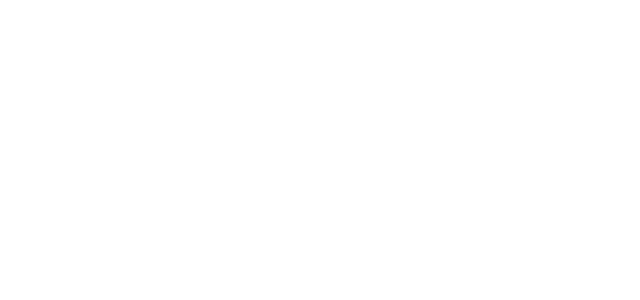
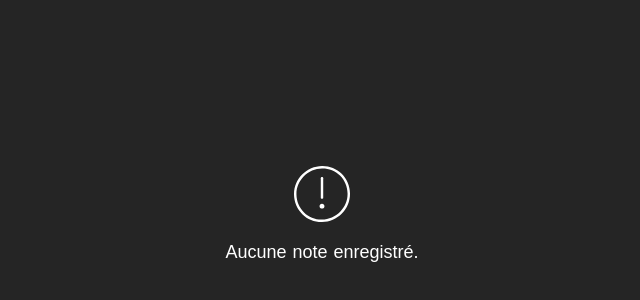
Before and after one commit to DevDams/pinky-note-v2, a Nuxt app: page / in a window 1280 px wide. Shown: the part 184-484 px from the top of the page, without its empty margins (318-958 px from the left). Built offline with nearby package versions, Linux system fonts and the light colour scheme.

Commit message:
init project, add tailwind config file, add icon

```diff
--- /dev/null
+++ b/assets/css/tailwind.css
@@ -0,0 +1,3 @@
+@tailwind base;
+@tailwind components;
+@tailwind utilities;
--- a/layouts/default.vue
+++ b/layouts/default.vue
@@ -1,20 +1,12 @@
 <template>
-  <div>
+  <div class="bg-myblack">
     <Nuxt />
   </div>
 </template>
 
 <style>
 html {
-  font-family:
-    'Source Sans Pro',
-    -apple-system,
-    BlinkMacSystemFont,
-    'Segoe UI',
-    Roboto,
-    'Helvetica Neue',
-    Arial,
-    sans-serif;
+  font-family: 'Poppins', sans-serif;
   font-size: 16px;
   word-spacing: 1px;
   -ms-text-size-adjust: 100%;
@@ -30,33 +22,4 @@
   box-sizing: border-box;
   margin: 0;
 }
-
-.button--green {
-  display: inline-block;
-  border-radius: 4px;
-  border: 1px solid #3b8070;
-  color: #3b8070;
-  text-decoration: none;
-  padding: 10px 30px;
-}
-
-.button--green:hover {
-  color: #fff;
-  background-color: #3b8070;
-}
-
-.button--grey {
-  display: inline-block;
-  border-radius: 4px;
-  border: 1px solid #35495e;
-  color: #35495e;
-  text-decoration: none;
-  padding: 10px 30px;
-  margin-left: 15px;
-}
-
-.button--grey:hover {
-  color: #fff;
-  background-color: #35495e;
-}
 </style>
--- a/pages/index.vue
+++ b/pages/index.vue
@@ -1,5 +1,12 @@
 <template>
-  <div class="container bg-red-300">
+  <div class="h-screen w-screen">
+    <!-- Display when there is no note to display -->
+    <div class="h-screen w-screen flex flex-col items-center justify-center">
+      <img src="~/assets/icons/warning.svg" alt="warming icon" class="w-14">
+      <p class="text-white text-lg mt-4">
+        Aucune note enregistré.
+      </p>
+    </div>
   </div>
 </template>
 
@@ -7,5 +14,5 @@
 export default {}
 </script>
 
-<style>
+<style scoped>
 </style>
--- /dev/null
+++ b/tailwind.config.js
@@ -0,0 +1,26 @@
+module.exports = {
+    purge: [
+      './components/**/*.{vue,js}',
+      './layouts/**/*.vue',
+      './pages/**/*.vue',
+      './plugins/**/*.{js,ts}',
+      './nuxt.config.{js,ts}',
+    ],
+    darkMode: false, // or 'media' or 'class'
+    theme: {
+      extend: {
+        colors: {
+          'myblack': '#252525',
+          'mygreen': '#9DB899',
+          'myfade-brown': '#FFCDAA',
+          'mybold-brown': '#ED897F',
+          'myred': '#F14666',
+          'mygray': '#AAAAAA'
+        }
+      }
+    },
+    variants: {
+      extend: {},
+    },
+    plugins: [],
+  }
```
Also changed, not shown: assets/icons/check.svg (added), assets/icons/warning.svg (added).
